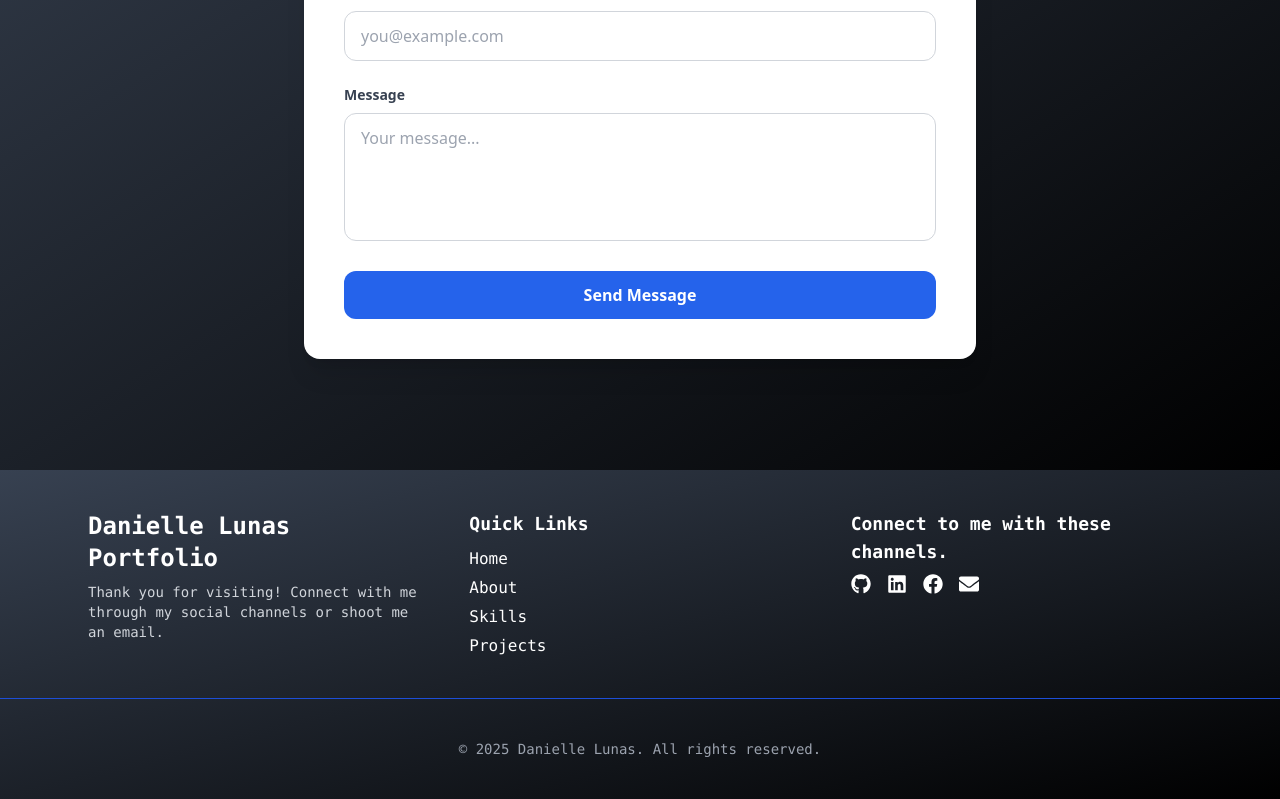
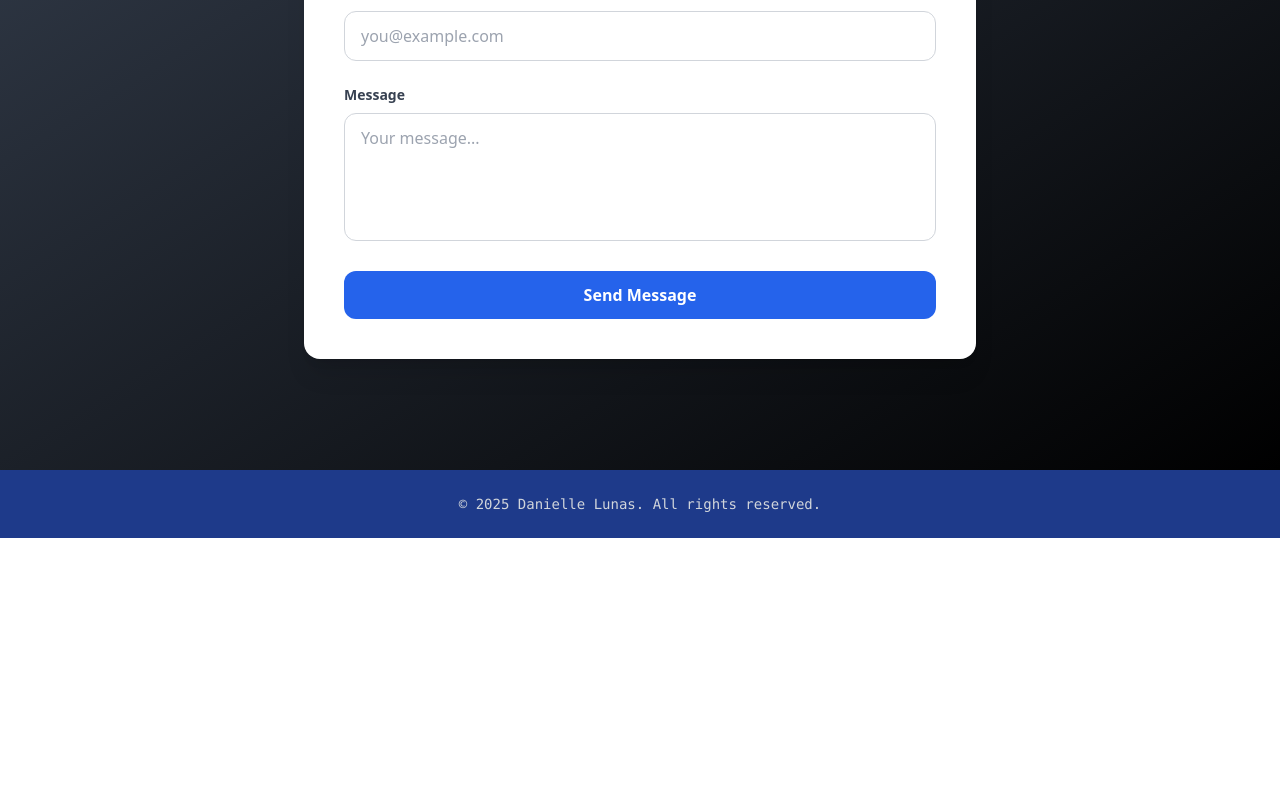
Before and after one commit to miracl3-dreams/my-portfolio, a React (Vite) app: page / in a window 1280 px wide. Shown: the part 3794-4593 px from the top of the page. After the commit the page ends 4332 px from the top, so only its background shows below. Built offline with nearby package versions, Linux system fonts and the light colour scheme.

Commit message:
fixed: changing all texts into simple texts only

```diff
--- a/src/components/Footer.jsx
+++ b/src/components/Footer.jsx
@@ -1,77 +1,10 @@
 import React from "react";
-import { FaGithub, FaLinkedin, FaFacebook, FaEnvelope } from "react-icons/fa";
 
 const Footer = () => {
   return (
     <>
-      <footer className="bg-gradient-to-br from-gray-700 to-black text-white py-10">
-        <div className="max-w-6xl mx-auto px-6 grid grid-cols-1 md:grid-cols-3 gap-10 text-center md:text-left">
-          <div>
-            <h2 className="text-2xl font-bold mb-2 font-mono">Danielle Lunas Portfolio</h2>
-            <p className="text-gray-300 text-sm font-mono">
-              Thank you for visiting! Connect with me through my social channels
-              or shoot me an email.
-            </p>
-          </div>
-
-          <div>
-            <h3 className="font-semibold text-lg mb-2 font-mono">Quick Links</h3>
-            <ul className="space-y-1">
-              <li>
-                <a href="/home" className="hover:text-blue-300 font-mono">
-                  Home
-                </a>
-              </li>
-              <li>
-                <a href="/about" className="hover:text-blue-300 font-mono">
-                  About
-                </a>
-              </li>
-              <li>
-                <a href="/skills" className="hover:text-blue-300 font-mono">
-                  Skills
-                </a>
-              </li>
-              <li>
-                <a href="/projects" className="hover:text-blue-300 font-mono">
-                  Projects
-                </a>
-              </li>
-            </ul>
-          </div>
-
-          <div>
-            <h3 className="font-semibold text-lg mb-2 font-mono">Connect to me with these channels.</h3>
-            <div className="flex justify-center md:justify-start gap-4 text-xl">
-              <a
-                href="https://github.com/miracl3-dreams"
-                target="_blank"
-                rel="noopener noreferrer"
-              >
-                <FaGithub className="hover:text-blue-300 font-mono" />
-              </a>
-              <a
-                href="https://www.linkedin.com/in/danielle-lunas-395025280/"
-                target="_blank"
-                rel="noopener noreferrer"
-              >
-                <FaLinkedin className="hover:text-blue-300 font-mono" />
-              </a>
-              <a
-                href="https://www.facebook.com/mnemosynedan.06/"
-                target="_blank"
-                rel="noopener noreferrer"
-              >
-                <FaFacebook className="hover:text-blue-300 font-mono" />
-              </a>
-              <a href="mailto:lunas.danielle.10262002@gmail.com">
-                <FaEnvelope className="hover:text-blue-300 font-mono" />
-              </a>
-            </div>
-          </div>
-        </div>
-
-        <div className="mt-10 border-t border-blue-700 pt-10 text-center text-sm text-gray-400 font-mono">
+      <footer className="bg-blue-900 text-white py-6 px-4">
+        <div className="text-center text-sm text-gray-300 dark:text-gray-400 font-mono">
           &copy; {new Date().getFullYear()} Danielle Lunas. All rights reserved.
         </div>
       </footer>
```
